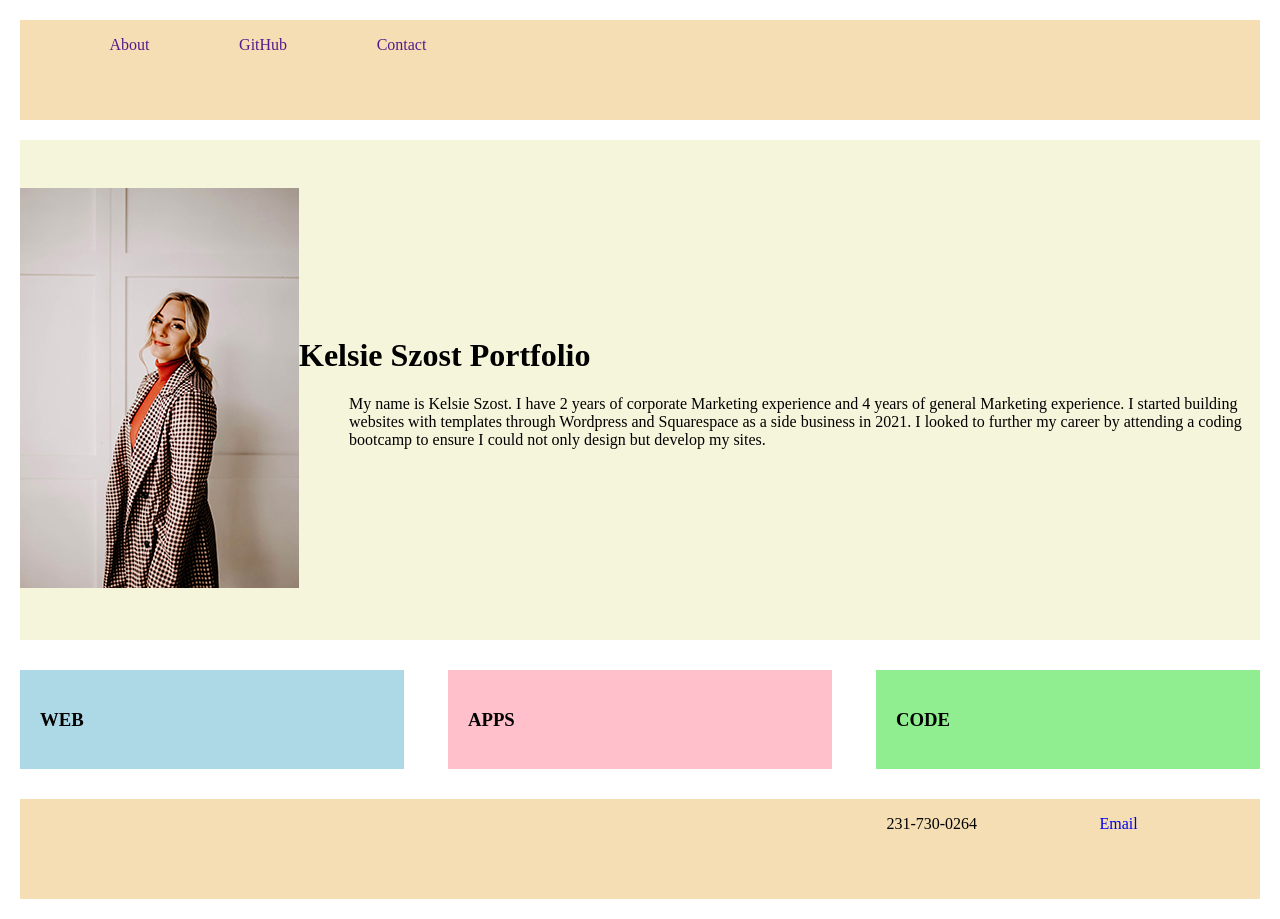
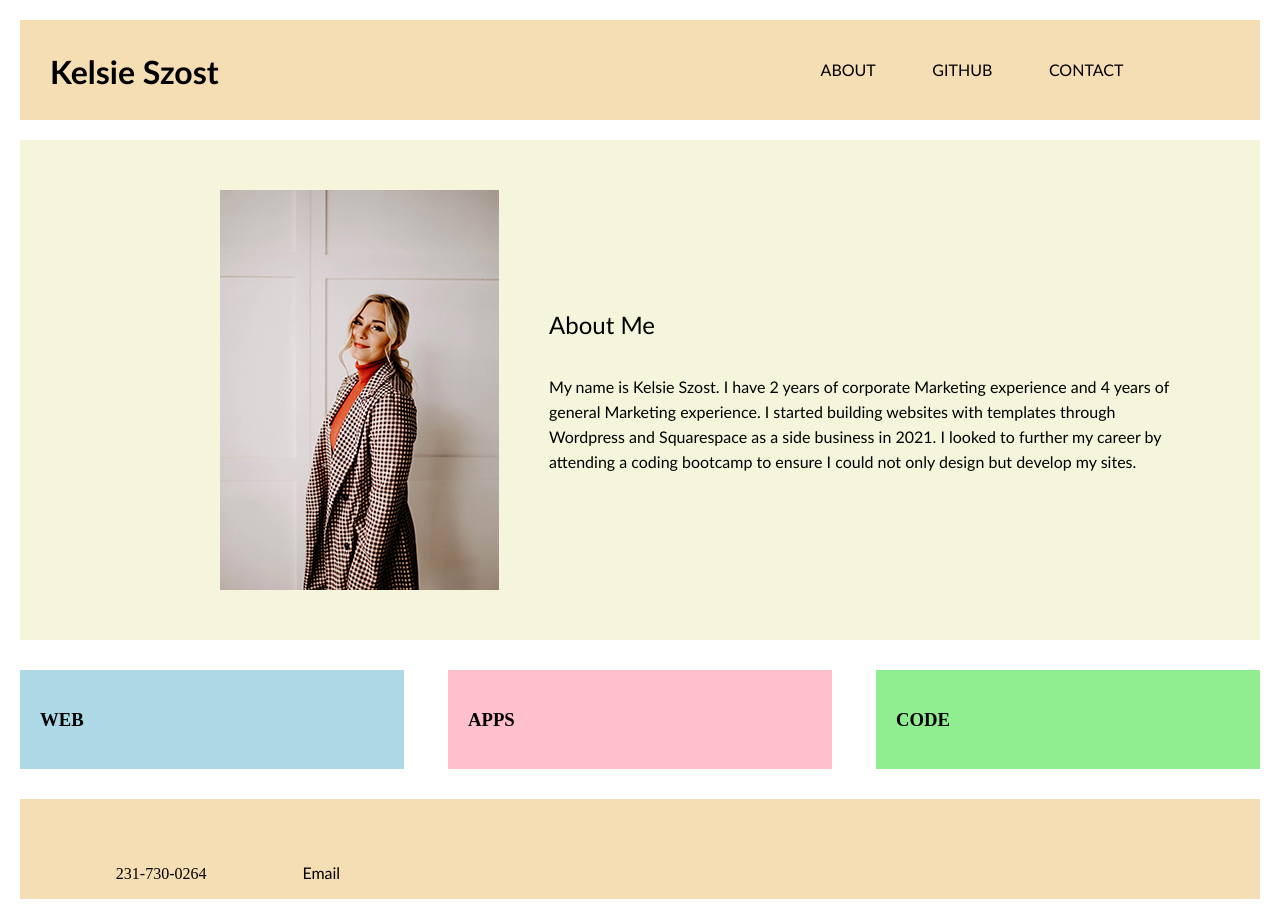
Before and after one commit to kelsieszost/My-Personal-Portfolio, a plain HTML site: page index.html in a window 1280 px wide. Drawn offline with Linux system fonts and the light colour scheme.

Commit message:
updates to nav and intro section

```diff
--- a/index.html
+++ b/index.html
@@ -10,28 +10,26 @@
 </head>
 <body>
     <header class="main-header">
+           <h1>Kelsie Szost</h1>
         <nav class="headernav">
          <ul>
-            <li><a href="">About</a></li>
-            <li><a href="">GitHub</a></li>
-            <li><a href="">Contact</a></li>
+            <li><a href="">ABOUT</a></li>
+            <li><a href="">GITHUB</a></li>
+            <li><a href="">CONTACT</a></li>
          </ul>
         </nav>
     </header>
 
     <main>
-        <div class="layout-container">
-        <div class="layout image">
+        <div class="intro-container">
             <img src="portfolio image.png" alt="Image of Kelsie Szost">
-        </div>
-        <div class="layout content">
-            <h1>Kelsie Szost Portfolio</h1>
-            <p>My name is Kelsie Szost. I have 2 years of corporate Marketing experience and 4 years of general Marketing experience.
+            <div class="layout-content">
+                <h2>About Me</h2>
+                <p>My name is Kelsie Szost. I have 2 years of corporate Marketing experience and 4 years of general Marketing experience.
                 I started building websites with templates through Wordpress and Squarespace as a side business in 2021. I looked to
                 further my career by attending a coding bootcamp to ensure I could not only design but develop my sites.  </p>
+            </div>
         </div>
-        </div>
-    </div>
 
         <div class="boxes-container">
             <div class="boxes box-one">
@@ -44,16 +42,16 @@
                 <h3>CODE</h3>
             </div>
         </div>
-<div class="footer">
-    <nav class="footernav">
-        <ul>
-           <li>231-730-0264</li>
-           <li><a href="mailto@owner@kelsieszost.design">Email</a></li>
-        </ul>
-       </nav>
-
 </div>
     </main>
+    <footer class="footer">
+     <nav class="footernav">
+      <ul>
+         <li>231-730-0264</li>
+         <li><a href="mailto:owner@kelsieszost.design">Email</a></li>
+      </ul>
+     </nav>
+    </footer>
 </body>
 
 </html>
--- a/style.css
+++ b/style.css
@@ -3,15 +3,30 @@ body {
 }
 .main-header {
     display: flex;
+    justify-content: space-between;
     background-color: wheat;
     height: 100px;
     margin: 20px;
+    flex-direction: row;
+}
+
+h1 {
+    align-items: center;
+    display: flex;
+    padding: 30px;
+    max-width: max-content;
+    font-weight: 600;
+    font-family: 'Gill Sans', 'Gill Sans MT', Calibri, 'Trebuchet MS', sans-serif;
 }
 
 .headernav {
+    flex-wrap: wrap;
     background-color: wheat;
     display: flex;
     width: 40%;
+    align-items: center;
+    justify-content: space-evenly;
+    flex-wrap: wrap;
 }
 
 ul {
@@ -19,46 +34,54 @@ ul {
     display: flex;
     width: 100%;
     justify-content: space-evenly;
+    align-items: flex-end;
     padding-left: 0;
+    flex-direction: row;
 }
 
 a {
     text-decoration: none;
+    font-weight: 200;
+    color: black;
+    font-family: 'Gill Sans', 'Gill Sans MT', Calibri, 'Trebuchet MS', sans-serif;
 }
 
 /* main section including image, header and paragraph*/
 
-.layout-container {
+.intro-container {
     display: flex;
     margin: 20px;
     height: 500px;
     background-color: beige;
-    justify-content: center;
-}
-
-.layout {
-    margin: auto;
-}
-
-.layout-image {
-    flex: 1;
+    flex-direction: row;
+    align-items: center;
 }
 
 img {
-}
-
-h1 {
-    align-items: center;
-
-}
-p {
-    align-items: center;
-    margin-left: 50px;
+    display: flex;
+    margin-left: 200px;
 }
 
 .layout-content {
-    flex: 1;
+    margin-left: 50px;
+    display: flex;
+    flex-direction: column;
+    justify-content: center;
+    }
+
+h2 {
+    font-weight: 500;
+    font-family: 'Gill Sans', 'Gill Sans MT', Calibri, 'Trebuchet MS', sans-serif;
 }
+
+p {
+    align-items: center;
+    max-width: 90%;
+    font-family: 'Gill Sans', 'Gill Sans MT', Calibri, 'Trebuchet MS', sans-serif;
+    font-weight: 200;
+    line-height: 25px;
+}
+
 /* bottom three boxes*/
 
 .boxes-container {
@@ -94,19 +117,36 @@ p {
     background-color: lightgreen;
 }
 
-h3 {
-    align-items: center;
-}
-
 .footer {
     display: flex;
-    justify-content: flex-end;
+    justify-content: space-between;
     background-color: wheat;
     height: 100px;
     margin: 20px;
+    flex-direction: row;
 }
+
 .footernav {
+    flex-wrap: wrap;
     background-color: wheat;
     display: flex;
     width: 40%;
+    align-items: flex-end;
+    justify-content: space-evenly;
 }
+
+ul {
+    list-style-type: none;
+    display: flex;
+    width: 100%;
+    justify-content: space-evenly;
+    align-items: flex-end;
+    padding-left: 0;
+    flex-direction: row;
+    margin-right: 80px;
+}
+
+a {
+    text-decoration: none;
+    font-weight: 200;
+}
```
